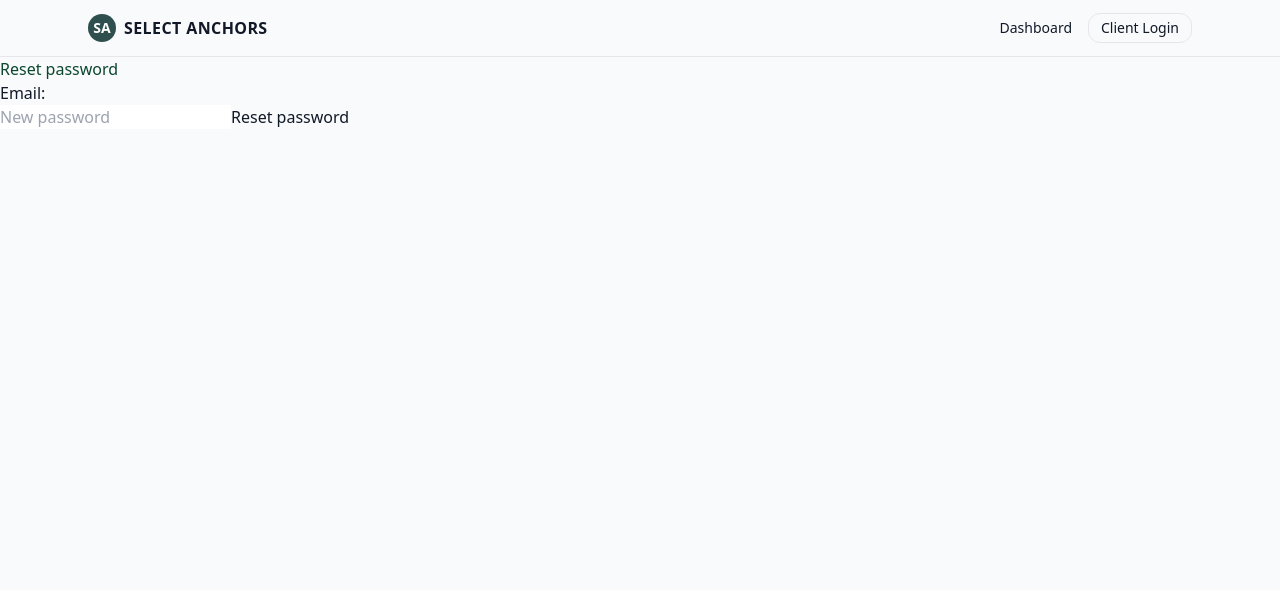
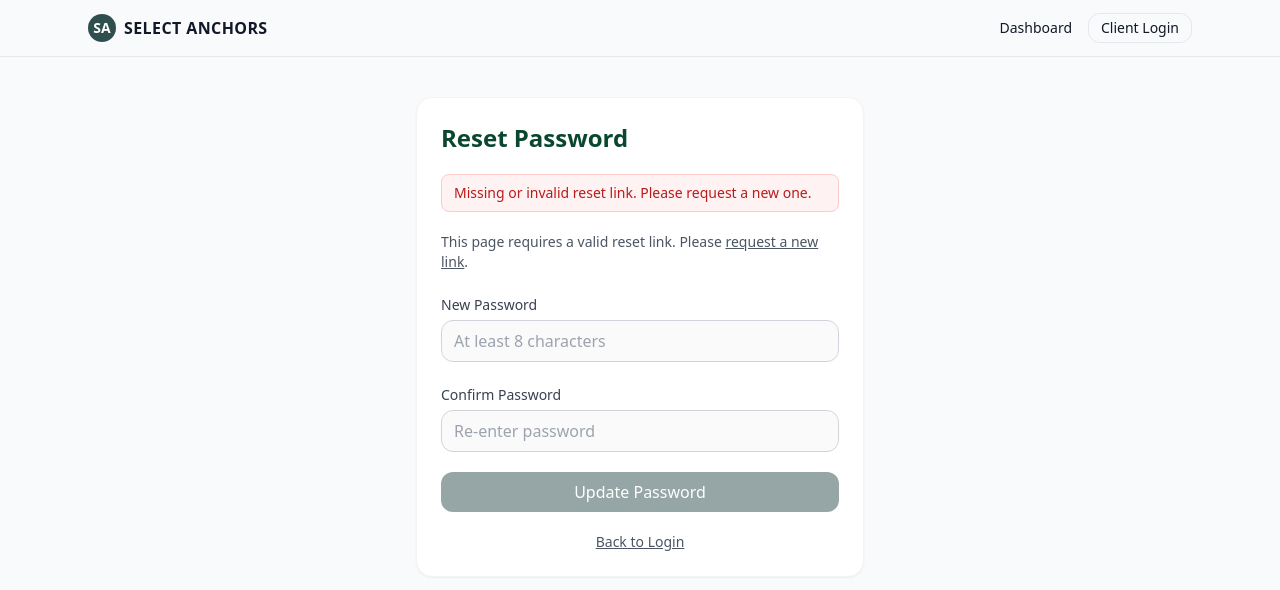
Before and after one commit to select-anchors/select-anchors-portal, a Next.js app: page /reset in a window 1280 px wide. Shown: the top 590 px of the page. Built offline with nearby package versions, Linux system fonts and the light colour scheme; no server answers; a web font is replaced by a local one.

Commit message:
Update page.js

```diff
--- a/app/reset/page.js
+++ b/app/reset/page.js
@@ -1,31 +1,145 @@
+// /app/reset/page.js
 "use client";
-import { useState } from "react";
-import { useSearchParams } from "next/navigation";
 
-export default function Reset() {
-  const params = useSearchParams();
-  const token = params.get("token");
-  const email = params.get("email");
-  const [pw,setPw] = useState("");
-  const [ok,setOk] = useState(false);
-  const [err,setErr] = useState("");
+import { useEffect, useState } from "react";
+import { useSearchParams, useRouter } from "next/navigation";
 
-  async function submit(e){
+export default function ResetPasswordPage() {
+  const searchParams = useSearchParams();
+  const router = useRouter();
+  const token = searchParams.get("token");
+
+  const [password, setPassword] = useState("");
+  const [confirm, setConfirm] = useState("");
+  const [loading, setLoading] = useState(false);
+  const [done, setDone] = useState(false);
+  const [error, setError] = useState("");
+
+  // If no token, show message
+  useEffect(() => {
+    if (!token) {
+      setError("Missing or invalid reset link. Please request a new one.");
+    }
+  }, [token]);
+
+  async function onSubmit(e) {
     e.preventDefault();
-    const r = await fetch("/api/auth/reset", {method:"POST", headers:{"content-type":"application/json"}, body: JSON.stringify({ email, token, newPassword: pw })});
-    if (r.ok) setOk(true);
-    else { const body = await r.json(); setErr(body.error || "Error"); }
+    setError("");
+
+    if (!token) return setError("Missing reset token.");
+    if (!password || password.length < 8) {
+      return setError("Password must be at least 8 characters long.");
+    }
+    if (password !== confirm) {
+      return setError("Passwords do not match.");
+    }
+
+    setLoading(true);
+    try {
+      const res = await fetch("/api/auth/reset", {
+        method: "POST",
+        headers: { "Content-Type": "application/json" },
+        body: JSON.stringify({ token, password }),
+      });
+
+      if (!res.ok) {
+        const msg = await res.text();
+        throw new Error(msg || "Unable to reset password. The link may be expired.");
+      }
+
+      setDone(true);
+    } catch (err) {
+      setError(err.message || "Something went wrong. Please try again.");
+    } finally {
+      setLoading(false);
+    }
   }
 
-  if (ok) return <div>Password reset. <a href="/login">Sign in</a></div>;
+  if (done) {
+    return (
+      <div className="container py-10 max-w-md mx-auto">
+        <div className="bg-white p-6 rounded-2xl border border-gray-100 shadow-sm text-center space-y-3">
+          <h1 className="text-xl font-semibold">Password updated</h1>
+          <p className="text-gray-600">You can now sign in with your new password.</p>
+          <a
+            href="/login"
+            className="inline-block rounded-xl bg-[#2f4f4f] text-white px-4 py-2 hover:opacity-90"
+          >
+            Go to Login
+          </a>
+        </div>
+      </div>
+    );
+  }
 
   return (
-    <form onSubmit={submit} className="max-w-md">
-      <h1>Reset password</h1>
-      {err && <div className="text-red-600">{err}</div>}
-      <div>Email: {email}</div>
-      <input type="password" value={pw} onChange={e=>setPw(e.target.value)} placeholder="New password" />
-      <button>Reset password</button>
-    </form>
+    <div className="container py-10">
+      <form
+        onSubmit={onSubmit}
+        className="max-w-md mx-auto space-y-5 bg-white rounded-2xl border border-gray-100 shadow-sm p-6"
+      >
+        <h1 className="text-2xl font-bold">Reset Password</h1>
+
+        {error && (
+          <div className="text-sm border border-red-200 bg-red-50 text-red-700 rounded-lg px-3 py-2">
+            {error}
+          </div>
+        )}
+
+        {!token && (
+          <div className="text-sm text-gray-600">
+            This page requires a valid reset link. Please{" "}
+            <a className="underline" href="/forgot">
+              request a new link
+            </a>
+            .
+          </div>
+        )}
+
+        <div className="space-y-1">
+          <label className="text-sm text-gray-700">New Password</label>
+          <input
+            type="password"
+            autoComplete="new-password"
+            required
+            minLength={8}
+            className="w-full rounded-xl border border-gray-300 px-3 py-2 focus:outline-none focus:ring-2 focus:ring-[#2f4f4f]/40"
+            value={password}
+            onChange={(e) => setPassword(e.target.value)}
+            placeholder="At least 8 characters"
+            disabled={!token}
+          />
+        </div>
+
+        <div className="space-y-1">
+          <label className="text-sm text-gray-700">Confirm Password</label>
+          <input
+            type="password"
+            autoComplete="new-password"
+            required
+            minLength={8}
+            className="w-full rounded-xl border border-gray-300 px-3 py-2 focus:outline-none focus:ring-2 focus:ring-[#2f4f4f]/40"
+            value={confirm}
+            onChange={(e) => setConfirm(e.target.value)}
+            placeholder="Re-enter password"
+            disabled={!token}
+          />
+        </div>
+
+        <button
+          type="submit"
+          disabled={loading || !token}
+          className="rounded-xl bg-[#2f4f4f] text-white px-4 py-2 hover:opacity-90 disabled:opacity-50 w-full"
+        >
+          {loading ? "Updating..." : "Update Password"}
+        </button>
+
+        <div className="text-sm text-center text-gray-600">
+          <a href="/login" className="underline">
+            Back to Login
+          </a>
+        </div>
+      </form>
+    </div>
   );
 }
```
